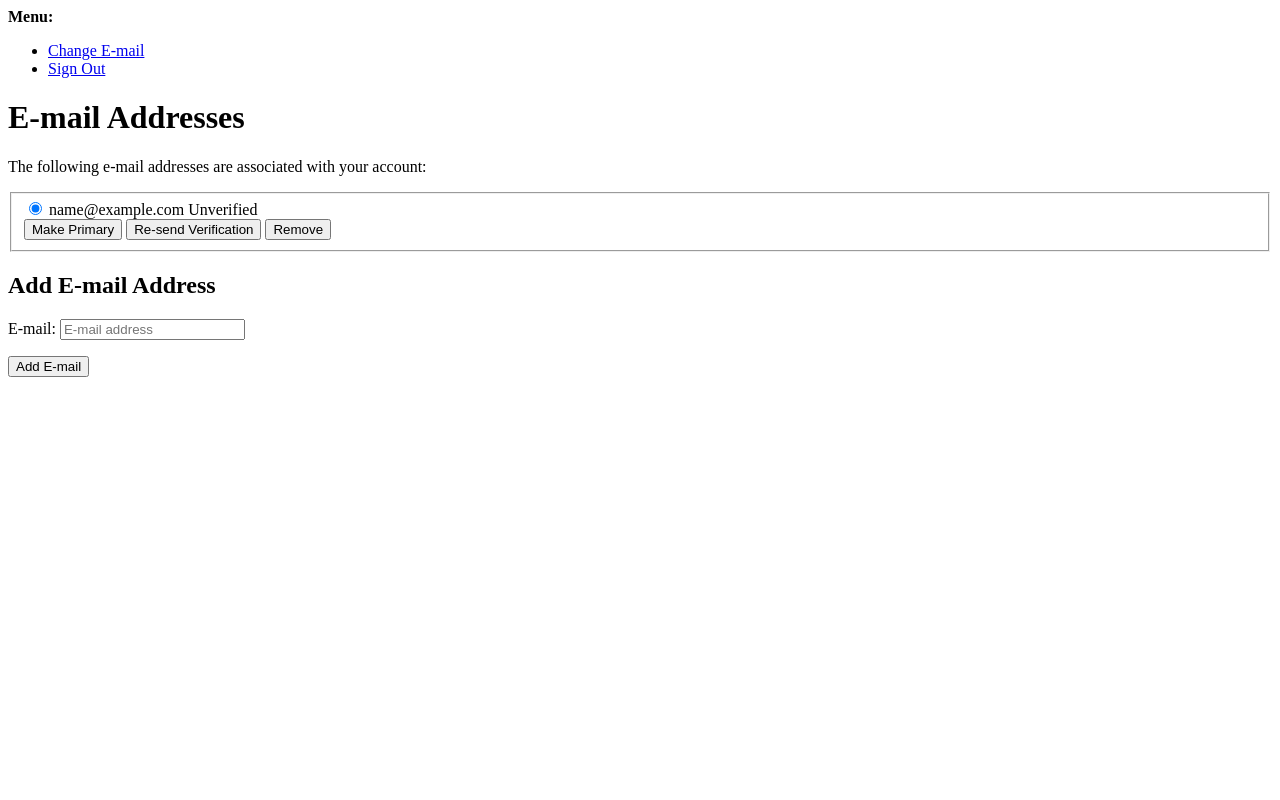
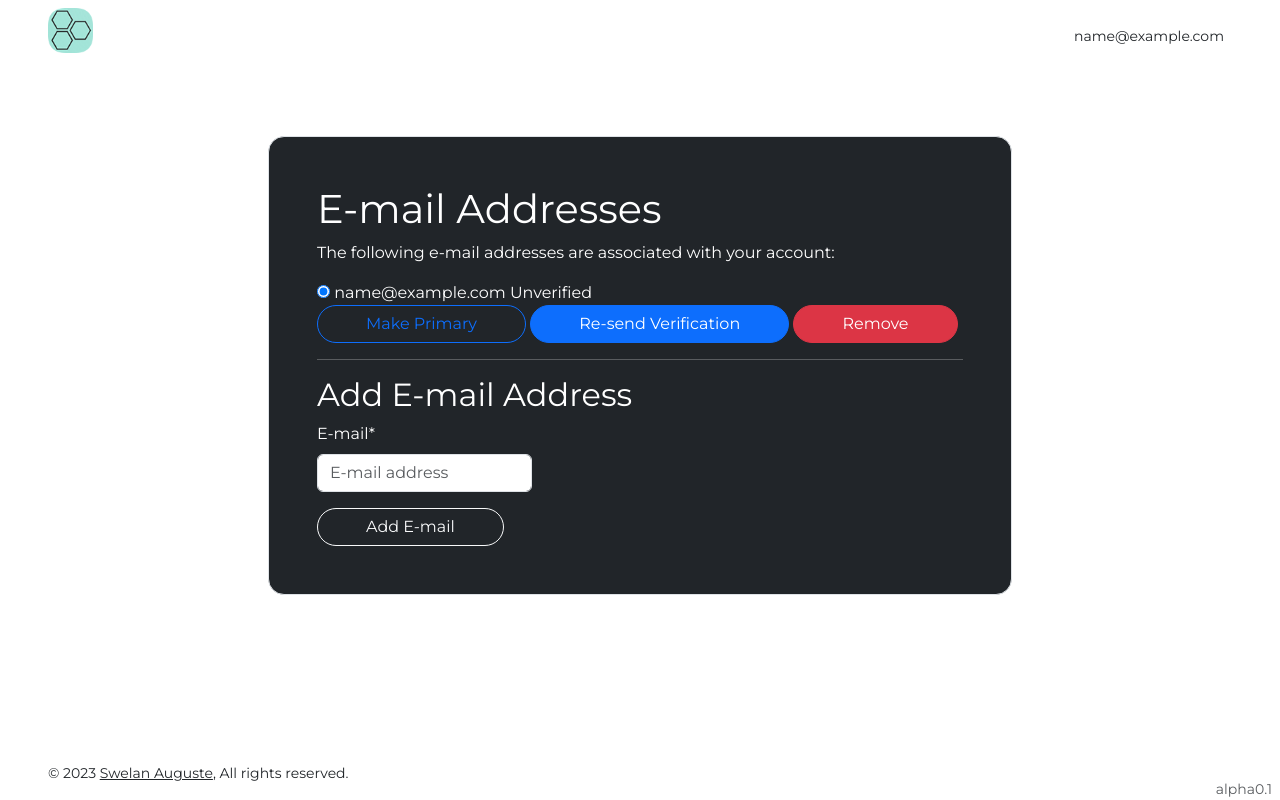
Before and after one commit to swelanauguste/inventory-management-0.1, a Django app: page /accounts/email/ in a window 1280 px wide. Run offline with Django 4.2, Linux system fonts and the light colour scheme; the visitor is signed in with stand-in values (Sample User, id 1); data comes from the database, SQL or seed files in the repository; some libraries are stand-ins or nearby versions.

Commit message:
frontend

```diff
--- a/app/templates/account/email.html
+++ b/app/templates/account/email.html
@@ -1,10 +1,13 @@
-{% extends "account/base.html" %}
+{% extends "base.html" %}
 
 {% load i18n %}
+{% load crispy_forms_tags %}
 
 {% block head_title %}{% trans "E-mail Addresses" %}{% endblock %}
 
 {% block content %}
+<div class="container mt-5">
+  <div class="col-lg-8 mx-auto p-5 rounded-4 border bg-dark text-white">
     <h1>{% trans "E-mail Addresses" %}</h1>
 {% if user.emailaddress_set.all %}
 <p>{% trans 'The following e-mail addresses are associated with your account:' %}</p>
@@ -31,11 +34,11 @@
   {% endfor %}
 
 <div class="buttonHolder">
-      <button class="secondaryAction" type="submit" name="action_primary" >{% trans 'Make Primary' %}</button>
-      <button class="secondaryAction" type="submit" name="action_send" >{% trans 'Re-send Verification' %}</button>
-      <button class="primaryAction" type="submit" name="action_remove" >{% trans 'Remove' %}</button>
+      <button class="btn btn-outline-primary px-5 rounded-pill" type="submit" name="action_primary" >{% trans 'Make Primary' %}</button>
+      <button class="btn btn-primary px-5 rounded-pill" type="submit" name="action_send" >{% trans 'Re-send Verification' %}</button>
+      <button class="btn btn-danger px-5 rounded-pill" type="submit" name="action_remove" >{% trans 'Remove' %}</button>
 </div>
-
+<hr>
 </fieldset>
 </form>
 
@@ -46,14 +49,16 @@
 
   {% if can_add_email %}
     <h2>{% trans "Add E-mail Address" %}</h2>
-
     <form method="post" action="{% url 'account_email' %}" class="add_email">
         {% csrf_token %}
-        {{ form.as_p }}
-        <button name="action_add" type="submit">{% trans "Add E-mail" %}</button>
+        <div class="col-lg-4">
+        {{ form|crispy }}
+      </div>
+        <button class="btn btn-outline-light px-5 rounded-pill" name="action_add" type="submit">{% trans "Add E-mail" %}</button>
     </form>
   {% endif %}
-
+</div>
+</div>
 {% endblock %}
 
 
--- a/app/templates/footer.html
+++ b/app/templates/footer.html
@@ -1,6 +1,6 @@
 <div class="container">
     <footer class="py-5">
-        <div class="d-flex pt-4 px-5 mt-4 border-top fixed-bottom bg-white">
+        <div class="d-flex pt-4 px-5 mt-4 fixed-bottom bg-white">
             <p class="small">&copy; {% now "Y" %} <a
                     class="text-decoration-none text-dark"
                     target="_blank"
--- a/app/templates/navbar.html
+++ b/app/templates/navbar.html
@@ -1,5 +1,5 @@
 {% load static %}
-<nav class="row border sticky-top bg-white">
+<nav class="row sticky-top bg-white">
     <div class="col">
         <div class="d-flex py-lg-2 px-lg-5 p-3 bg-white">
             <a class="h3 text-decoration-none text-dark fw-bold me-4"
@@ -22,6 +22,10 @@
                             href="{{request.user.profile.get_absolute_url}}">User
                             Profile</a>
                     </li>
+                    <li><a class="dropdown-item"
+                            href="{% url 'account_email' %}">Change
+                            email</a>
+                    </li>
                     <hr class="m-0 p-0">
                     <li><a class="dropdown-item"
                             href="{% url 'account_logout' %}">Logout</a></li>
```
Also changed, not shown: app/templates/users/profile_form.html (+5 -4 lines).
